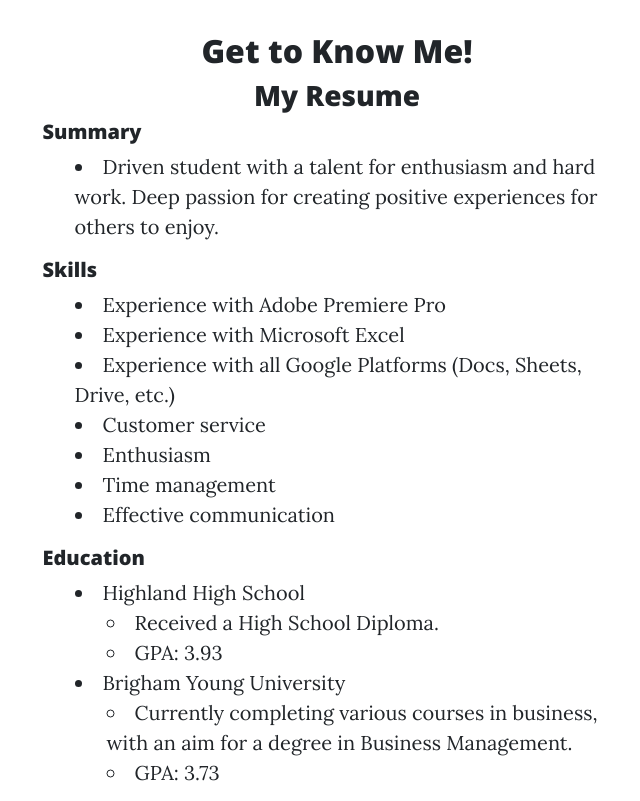
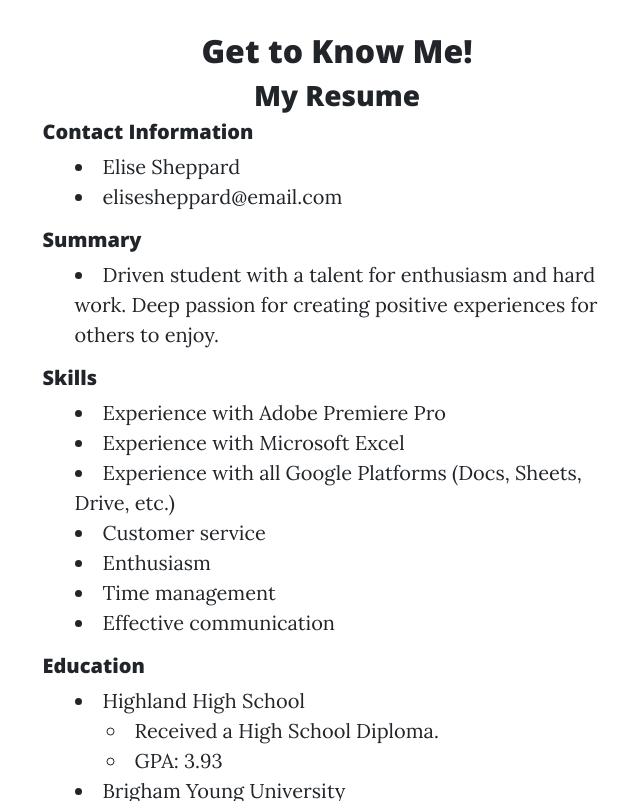
Before and after one commit to edshepp/IS201Final, a plain HTML site: page index.html in a window 1280 px wide. Shown: the part 1100-1901 px from the top of the page, without its empty margins (303-943 px from the left). Drawn offline with nearby package versions, Linux system fonts and the light colour scheme.

Commit message:
Add files via upload

```diff
--- a/index.html
+++ b/index.html
@@ -74,6 +74,11 @@ IS 201 Section 007-->
                             <h2>Get to Know Me!</h2>
                             <h3>My Resume</h3>
                         </div>
+                        <h5>Contact Information</h5>
+                        <ul>
+                            <li>Elise Sheppard</li>
+                            <li>elisesheppard@email.com</li>
+                        </ul>
                         <h5>Summary</h5>
                             <ul>
                                 <li>Driven student with a talent for enthusiasm and hard work. Deep passion for creating positive experiences for others to enjoy.</li>
@@ -142,7 +147,6 @@ IS 201 Section 007-->
                             <ul>
                                 <li>John Doe, current employer
                                     <ul>
-                                        <li>555-555-5555</li>
                                         <li>johndoe@email.com</li>
                                     </ul>
                                 </li>
```
